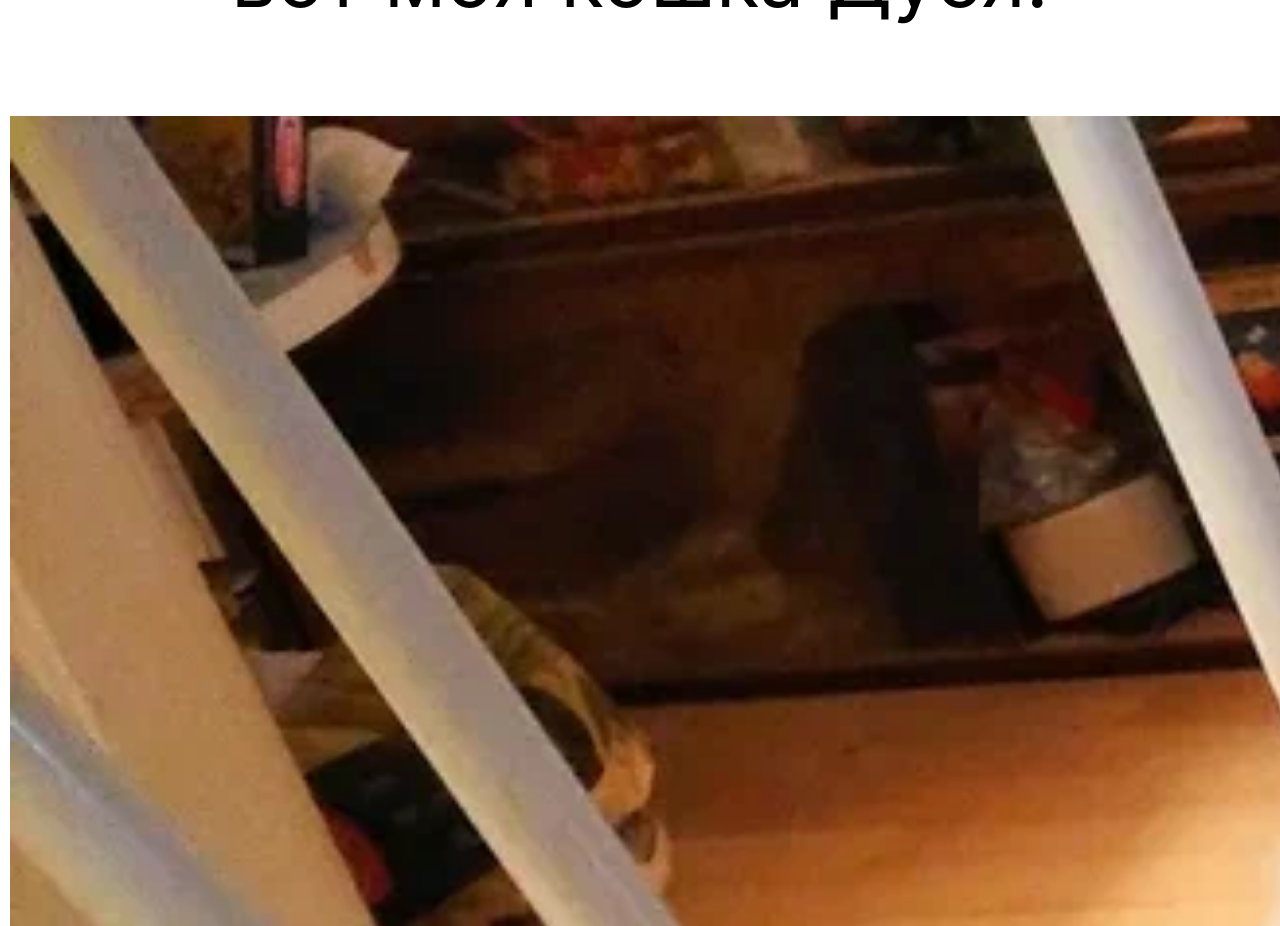
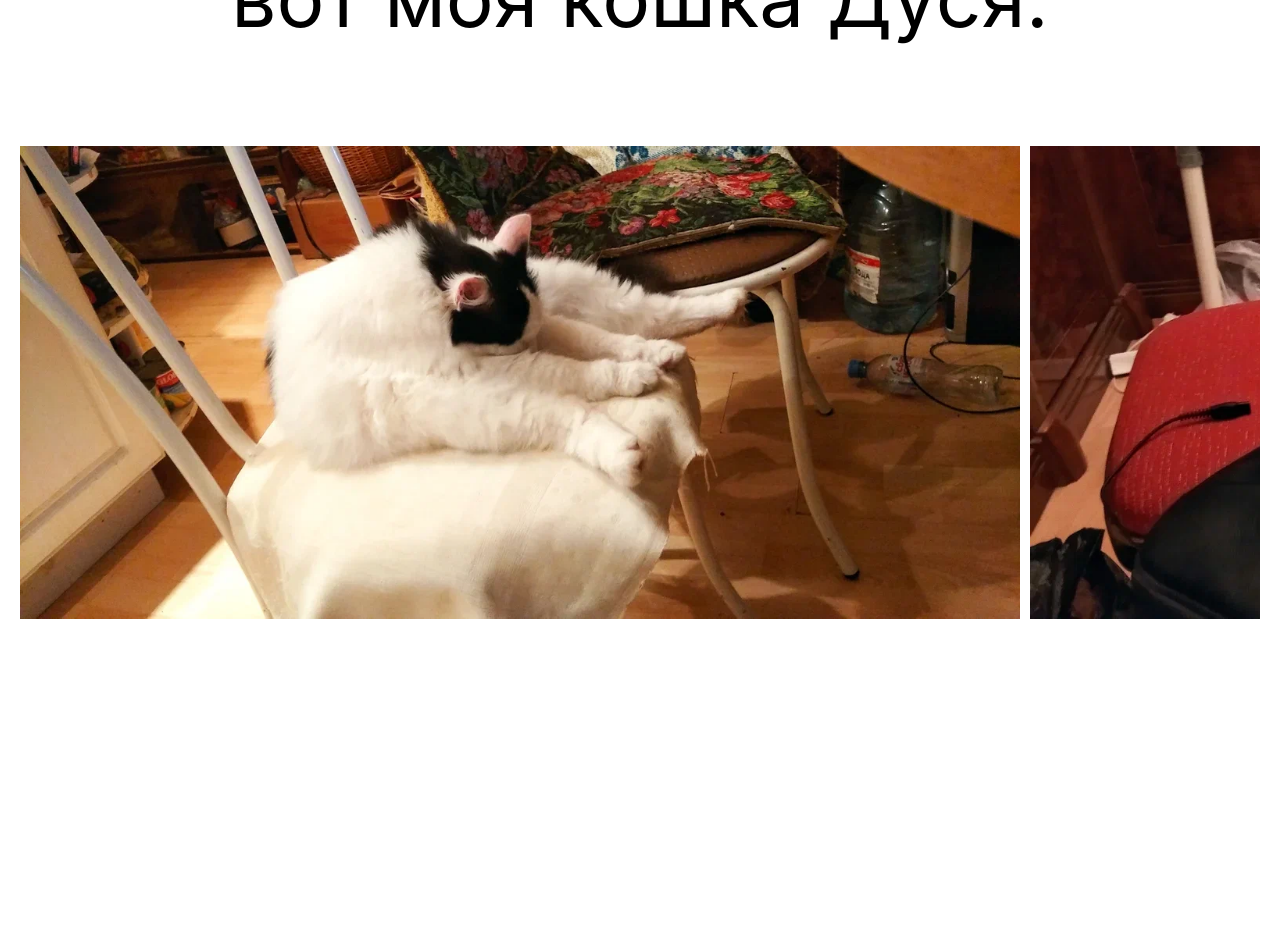
Before and after one commit to AIVIANO/portfolio-dubosheido, a React (Create React App) app: page / in a window 1280 px wide. Shown: the part 1460-2386 px from the top of the page. After the commit the page ends 2119 px from the top, so only its background shows below. Built offline with nearby package versions, Linux system fonts and the light colour scheme.

Commit message:
Add horizontal scroll to gallery

```diff
--- a/src/App.css
+++ b/src/App.css
@@ -1,24 +1,26 @@
 .App-header {
   text-align: center;
+  padding: 20px;
 }
 
 .App-header h1 {
-  font-size: 15em; /* Увеличиваем размер заголовка */
+  font-size: 15em; /* Размер заголовка */
 }
 
 .App-header p {
-  font-size: 5em; /* Увеличиваем размер текста */
+  font-size: 5em; /* Размер текста */
 }
 
 .gallery {
   display: flex;
-  overflow-x: scroll; /* Добавляем горизонтальную прокрутку */
+  overflow-x: auto; /* Горизонтальная прокрутка */
+  white-space: nowrap; /* Запрещаем перенос строк */
+  padding: 20px 0;
   gap: 10px; /* Расстояние между изображениями */
-  padding: 10px; /* Внутренний отступ */
 }
 
 .gallery img {
-  width: 5000px; /* Размер изображений */
+  width: 1000px; /* Размер изображений */
   height: auto;
   flex-shrink: 0; /* Предотвращаем уменьшение размера изображений */
 }
```
